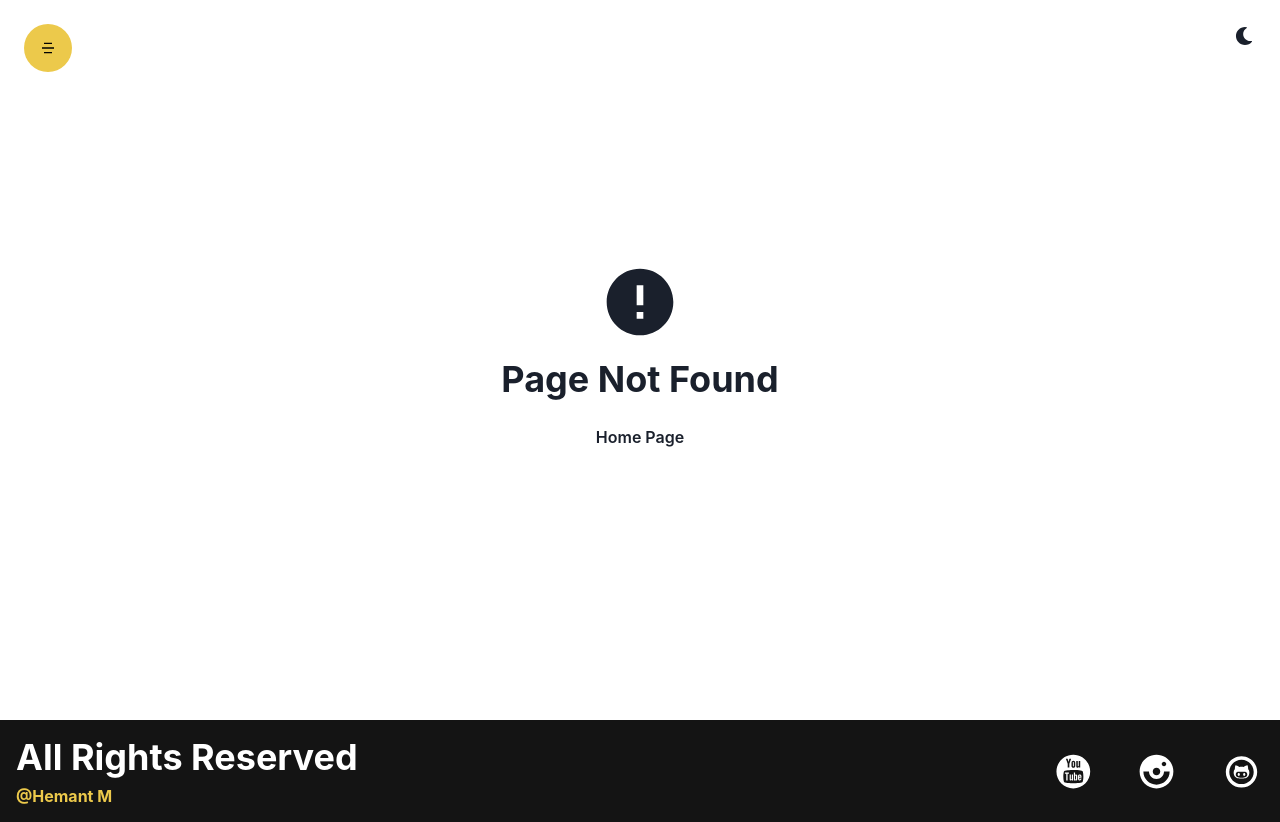
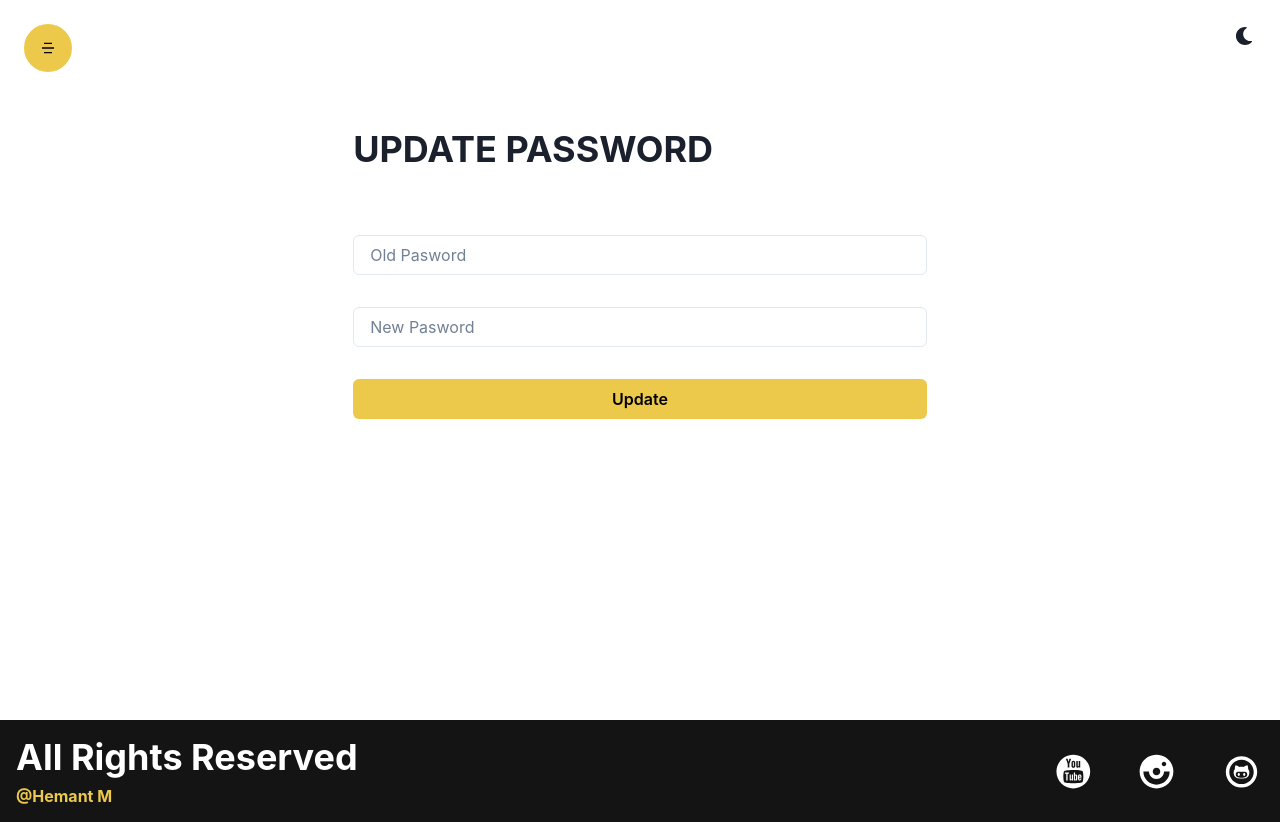
Before and after one commit to hemantmm/TradePros, a React (Create React App) app in the folder course-bundle/: page /changepassword in a window 1280 px wide. Before the commit this address had no page. Built offline with nearby package versions, Linux system fonts and the light colour scheme.

Commit message:
change password

```diff
--- a/course-bundle/src/App.js
+++ b/course-bundle/src/App.js
@@ -17,6 +17,8 @@
 import PaymentFail from './components/Payments/PaymentFail';
 import CoursePage from './components/CoursePage/CoursePage';
 import Profile from './components/Profile/Profile';
+import ChangePassword from './components/Profile/ChangePassword';
+import UpdateProfile from './components/Profile/UpdateProfile';
 
 function App() {
 
@@ -39,6 +41,8 @@
         <Route path='/about' element={<About />} />
 
         <Route path='/profile' element={<Profile />} />
+        <Route path='/changepassword' element={<ChangePassword />} />
+        <Route path='/updateprofile' element={<UpdateProfile />} />
 
         <Route path='/login' element={<Login />} />
         <Route path='/register' element={<Register />} />
--- /dev/null
+++ b/course-bundle/src/components/Profile/ChangePassword.jsx
@@ -0,0 +1,28 @@
+import { Button, Container, Heading, Input, VStack } from '@chakra-ui/react'
+import React, { useState } from 'react'
+
+function ChangePassword() {
+
+    const [oldPassword,setOldPassword]=useState('')
+    const [newPassword,setNewPassword]=useState('')
+
+  return (
+    // <div>ChangePassword</div>
+    <>
+    <Container py='16' minH={'90vh'}>
+        <form>
+            <Heading children="Update Password" my='16' textAlign={['center','left']} textTransform={'uppercase'} />
+            <VStack spacing={'8'}>
+          <Input required value={oldPassword} onChange={(e)=>setOldPassword(e.target.value)} placeholder='Old Pasword' type={'password'} focusBorderColor='yellow.500' />
+          <Input required value={newPassword} onChange={(e)=>setNewPassword(e.target.value)} placeholder='New Pasword' type={'password'} focusBorderColor='yellow.500' />
+            <Button w='full' colorScheme='yellow' type='submit'>
+                Update
+            </Button>
+            </VStack>
+        </form>
+    </Container>
+    </>
+  )
+}
+
+export default ChangePassword
--- a/course-bundle/src/components/Profile/Profile.jsx
+++ b/course-bundle/src/components/Profile/Profile.jsx
@@ -26,7 +26,9 @@
         console.log(id);
     }
 
-    const changeImageSubmitHandler=(e,image)=>{}
+    const changeImageSubmitHandler=(e,image)=>{
+        e.preventDefault()
+    }
 
     const {isOpen,onClose,onOpen}=useDisclosure()
 
--- /dev/null
+++ b/course-bundle/src/components/Profile/UpdateProfile.jsx
@@ -0,0 +1,26 @@
+import { Button, Container, Heading, Input, VStack } from '@chakra-ui/react'
+import React, { useState } from 'react'
+
+function UpdateProfile() {
+
+    const [name,setName]=useState('')
+    const [email,setEmail]=useState('')
+
+  return (
+    // <div>UpdateProfile</div>
+    <Container py='16' minH={'90vh'}>
+        <form>
+            <Heading children="Update Profile" my='16' textAlign={['center','left']} textTransform={'uppercase'} />
+            <VStack spacing={'8'}>
+          <Input value={name} onChange={(e)=>setName(e.target.value)} placeholder='Name' type={'text'} focusBorderColor='yellow.500' />
+          <Input required value={email} onChange={(e)=>setEmail(e.target.value)} placeholder='email@gmail.com' type={'email'} focusBorderColor='yellow.500' />
+            <Button w='full' colorScheme='yellow' type='submit'>
+                Update
+            </Button>
+            </VStack>
+        </form>
+    </Container>
+  )
+}
+
+export default UpdateProfile
```
Also changed, not shown: course-bundle/src/components/Admin/Dashboard/Dashboard.jsx (added, +9 -0 lines), course-bundle/src/components/Admin/Sidebar.jsx (added, +9 -0 lines).
